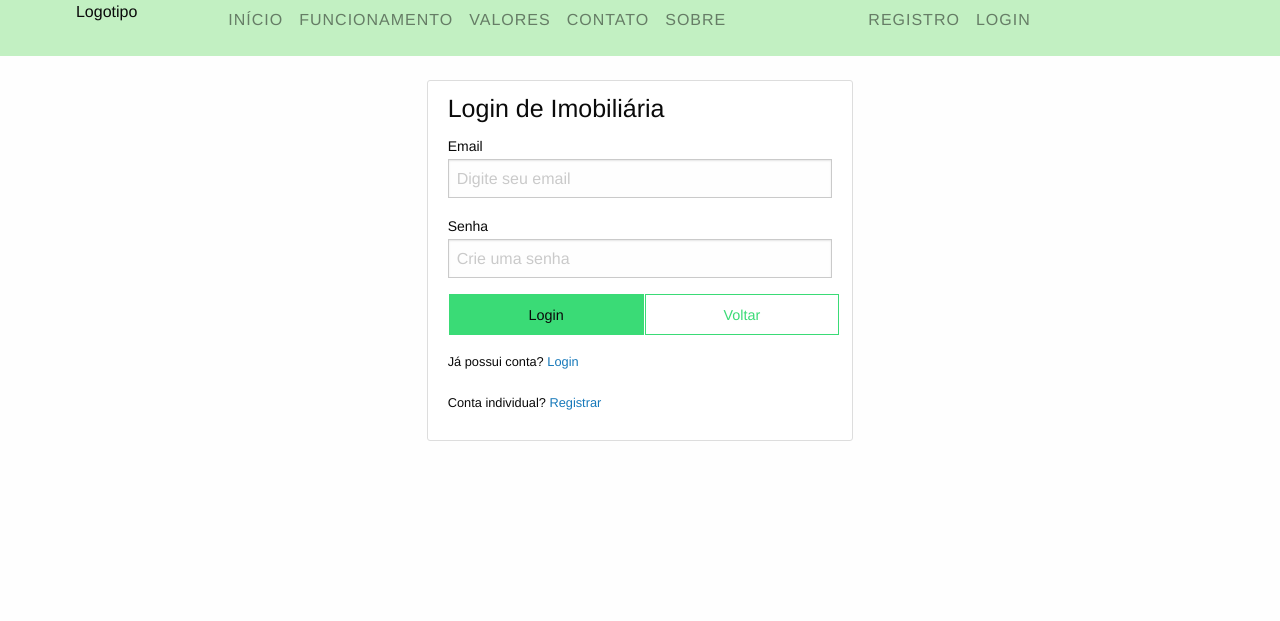
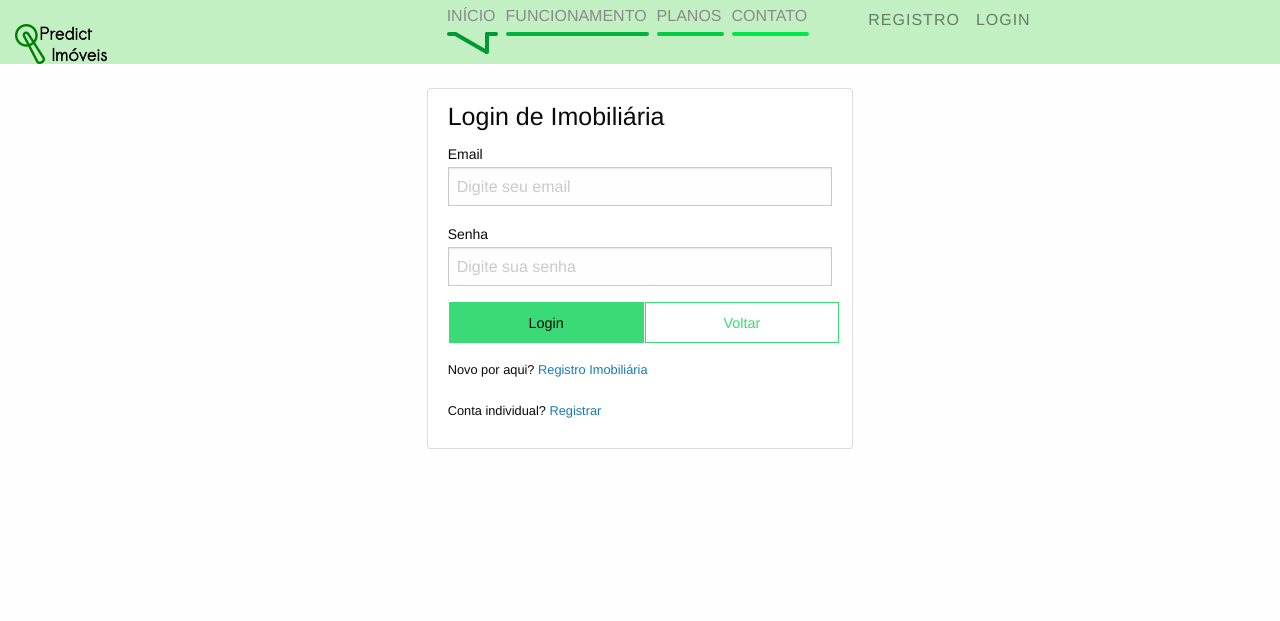
Before and after one commit to kerenskybr/predict_imoveis, a Flask app: page /login in a window 1280 px wide. Shown: the top 621 px of the page. Run offline with Flask 2, Linux system fonts and the light colour scheme; parts of the project's set-up code (start-up, migrations or seed data) failed here and were passed over; some libraries are stand-ins or nearby versions.

Commit message:
Add contact form

```diff
--- a/predictimoveis/routes.py
+++ b/predictimoveis/routes.py
@@ -20,6 +20,10 @@ import numpy as np
 @app.route("/home")
 def home():
 	return render_template("home.html")
+
+@app.route("/contato")
+def contato():
+	return render_template("contato.html")
 
 
 @app.route("/login", methods=['GET', 'POST'])
@@ -116,7 +120,7 @@ def sistema():
 		#Abaixo, grava a consulta efetuada no banco de dados
 
 		consulta = Consultas(dorms=dorms, banhos=banhos, vagas=vagas,area=area,
-								desc=desc, valor=valor_string, id_usuario=1)
+								desc=desc, valor=valor_string, id_usuario=current_user.id)
 		db.session.add(consulta)
 		db.session.commit()
 
@@ -129,10 +133,10 @@ def sistema():
 #@login_required
 def deletar(item_id):
 	query = Consultas.query.get_or_404(item_id)
-	'''
-	if query.id_usuario != current_user:
+
+	if query.id_usuario != current_user.id:
 		abort(403)
-	'''
+
 	db.session.delete(query)
 	db.session.commit()
 	flash('Apagado com sucesso', 'warning')
--- a/predictimoveis/static/meu.css
+++ b/predictimoveis/static/meu.css
@@ -76,3 +76,217 @@
   border-radius: 3px;
   margin-bottom: 20px;
 }
+
+
+/*Estilos pagina de contato*/
+
+.contact-us-section {
+  padding: 2rem;
+  background: #fefefe;
+}
+
+.contact-us-section .contact-us-section-left {
+  padding-right: 2rem;
+  border-bottom: 2px solid #e6e6e6;
+  padding-bottom: 2rem;
+  margin-bottom: 2rem;
+}
+
+@media print, screen and (min-width: 40em) {
+  .contact-us-section .contact-us-section-left {
+    border-right: 1px solid #e6e6e6;
+    border-bottom: 0;
+    padding-bottom: 0;
+    margin-bottom: 0;
+  }
+}
+
+.contact-us-section .contact-us-section-right {
+  padding-left: 2rem;
+}
+
+@media print, screen and (min-width: 40em) {
+  .contact-us-section .contact-us-section-right {
+    border-left: 1px solid #e6e6e6;
+  }
+}
+
+.contact-us-section .contact-us-header {
+  margin-bottom: 2rem;
+}
+
+@media screen and (min-width: 40em) and (max-width: 74.9375em) {
+  .contact-us-section .contact-us-header {
+    font-size: 32px;
+  }
+}
+
+.contact-us-section .responsive-embed {
+  margin-bottom: 0;
+  padding-bottom: 55%;
+}
+
+.contact-us-form input[type=text],
+.contact-us-form input[type=email],
+.contact-us-form textarea {
+  margin-bottom: 1.5rem;
+}
+
+.contact-us-form-actions {
+  display: -webkit-flex;
+  display: -ms-flexbox;
+  display: flex;
+  -webkit-align-items: center;
+      -ms-flex-align: center;
+          align-items: center;
+  -webkit-justify-content: space-between;
+      -ms-flex-pack: justify;
+          justify-content: space-between;
+}
+
+.contact-us-form-actions input[type=submit] {
+  border-radius: 5000px;
+  padding-left: 2rem;
+  padding-right: 2rem;
+}
+
+.contact-us-form-actions .contact-us-file-button {
+  background: transparent;
+  color: #8a8a8a;
+}
+
+.contact-us-list {
+  list-style-type: none;
+  margin: 0;
+}
+
+.contact-us-list li a {
+  color: #0a0a0a;
+}
+
+.contact-us-list li::before {
+  margin-right: 2rem;
+  font-size: 2rem;
+  vertical-align: middle;
+  color: #8a8a8a;
+  font-family: 'FontAwesome';
+}
+
+.contact-us-list .address::before {
+  content: '\f041';
+  margin-left: 0.4rem;
+  margin-right: 2.3rem;
+}
+
+.contact-us-list .email::before {
+  content: '\f003';
+}
+
+.contact-us-list .phone::before {
+  content: '\f098';
+}
+
+/*Estilo Menu*/
+
+
+
+.menu-fancy li {
+  position: relative;
+  margin: 0 5px;
+}
+
+.menu-fancy li a {
+  padding: 0.5rem 0;
+  color: #8a8a8a;
+}
+
+.menu-fancy li:after,
+.menu-fancy li:before,
+.menu-fancy a:before,
+.menu-fancy a:after {
+  position: absolute;
+  content: '';
+  border-radius: 4px;
+}
+
+.menu-fancy li:after,
+.menu-fancy li:before {
+  bottom: -4px;
+  height: 4px;
+}
+
+.menu-fancy li:not(.is-selected):before {
+  left: 0;
+  right: -2px;
+}
+
+.menu-fancy li.is-selected:after {
+  left: 0;
+  right: 39px;
+}
+
+.menu-fancy li.is-selected:before {
+  right: -2px;
+  width: 13px;
+}
+
+.menu-fancy .is-selected a:before {
+  height: 22px;
+  width: 4px;
+  bottom: -22px;
+  right: 7px;
+}
+
+.menu-fancy .is-selected a:after {
+  height: 4px;
+  width: 40px;
+  bottom: -13px;
+  right: 5px;
+  -webkit-transform: rotate(30deg);
+      -ms-transform: rotate(30deg);
+          transform: rotate(30deg);
+}
+
+.menu-fancy .menu-fancy-option1 a:hover {
+  color: #009933;
+}
+
+.menu-fancy .menu-fancy-option1:after,
+.menu-fancy .menu-fancy-option1:before,
+.menu-fancy .menu-fancy-option1 a:after,
+.menu-fancy .menu-fancy-option1 a:before {
+  background-color: #009933;
+}
+
+.menu-fancy .menu-fancy-option2 a:hover {
+  color: #00b33c;
+}
+
+.menu-fancy .menu-fancy-option2:after,
+.menu-fancy .menu-fancy-option2:before,
+.menu-fancy .menu-fancy-option2 a:after,
+.menu-fancy .menu-fancy-option2 a:before {
+  background-color: #00b33c;
+}
+
+.menu-fancy .menu-fancy-option3 a:hover {
+  color: #00cc44;
+}
+
+.menu-fancy .menu-fancy-option3:after,
+.menu-fancy .menu-fancy-option3:before,
+.menu-fancy .menu-fancy-option3 a:after,
+.menu-fancy .menu-fancy-option3 a:before {
+  background-color: #00cc44;
+}
+
+.menu-fancy .menu-fancy-option4 a:hover {
+  color: #00e64d;
+}
+
+.menu-fancy .menu-fancy-option4:after,
+.menu-fancy .menu-fancy-option4:before,
+.menu-fancy .menu-fancy-option4 a:after,
+.menu-fancy .menu-fancy-option4 a:before {
+  background-color: #00e64d;
+}
--- a/predictimoveis/templates/home.html
+++ b/predictimoveis/templates/home.html
@@ -12,7 +12,7 @@
 </div>
 <div class="row">
 <div class="medium-6 columns medium-push-6">
-<img src="../static/images/robot.png">
+<img src="../static/images/house.png">
 </div>
 <div class="medium-6 columns medium-pull-6">
 <h3>Sua Imobiliária, seu pessoal...</h3>
--- a/predictimoveis/templates/layout.html
+++ b/predictimoveis/templates/layout.html
@@ -30,27 +30,22 @@
 </head>
 <body>
 
-<div class="grid-container fluid cor-home text-center">
+<div class="grid-container fluid cor-home">
   <div class="grid-x grid-margin-x">
-    <div class="cell small-2">
-
-    	Logotipo
+    <div class="cell medium-4">
+        <br>
+    	<img src="../static/images/logo.png">
 
     </div>
-    <div class="cell medium-6">
 
-    	<ul class="menu menu-hover-lines">
+    <div class="cell medium-4">
 
-		  <li><a href="{{ url_for('home') }}">Início</a></li> <!-- class="active"-->
-		  <li><a href="#">Funcionamento</a></li>
-		  <li><a href="#">Valores</a></li>
-		  <li><a href="#">Contato</a></li>
-		  <li><a href="#">Sobre</a></li>
-
-		</ul>
-        <ul>
-
-
+        <ul class="menu menu-fancy">
+          <li class="menu-fancy-option1 is-selected"><a href="{{ url_for('home') }}">INÍCIO</a></li>
+          <li class="menu-fancy-option2"><a href="#">FUNCIONAMENTO</a></li>
+          <li class="menu-fancy-option3"><a href="#">PLANOS</a></li>
+          <li class="menu-fancy-option4"><a href="#">CONTATO</a>
+          </li>
         </ul>
     </div>
 
@@ -58,7 +53,7 @@
 
 
 
-    <div class="cell small-4 ">
+    <div class="cell medium-4 ">
     	<ul class="menu menu-hover-lines ">
 				 {% if current_user.is_authenticated %}
     	<li><a href="#">Logado como <b>{{ current_user.nome }}</b> </a></li>
@@ -88,6 +83,17 @@
       $(document).foundation();
     </script>
 
+<script type="text/javascript">
+    var $navList = $('.menu-fancy');
+
+$navList.on('click', 'li:not(.is-selected)', function(e){
+  $navList.find(".is-selected").removeClass("is-selected");
+  $(e.currentTarget).addClass("is-selected");
+});
+
+
+
+</script>
 
 </body>
 </html>
--- a/predictimoveis/templates/login.html
+++ b/predictimoveis/templates/login.html
@@ -24,7 +24,7 @@
 
 
 			<label>Senha
-      		{{ form.senha(type="password", placeholder="Crie uma senha") }}
+      		{{ form.senha(type="password", placeholder="Digite sua senha") }}
     		</label>
 
 
@@ -41,7 +41,7 @@
 
 
 			<small class="text-muted">
-			<p>Já possui conta? <a href="{{ url_for('login') }}">Login</a>
+			<p>Novo por aqui? <a href="{{ url_for('registro') }}">Registro Imobiliária</a>
 
 			<p>Conta individual? <a href="#">Registrar</a>
 			</small>
```
Also changed, not shown: predictimoveis/templates/contato.html (added, +39 -0 lines), predictimoveis/static/images/house.png (added), predictimoveis/static/images/logo.png (added).
